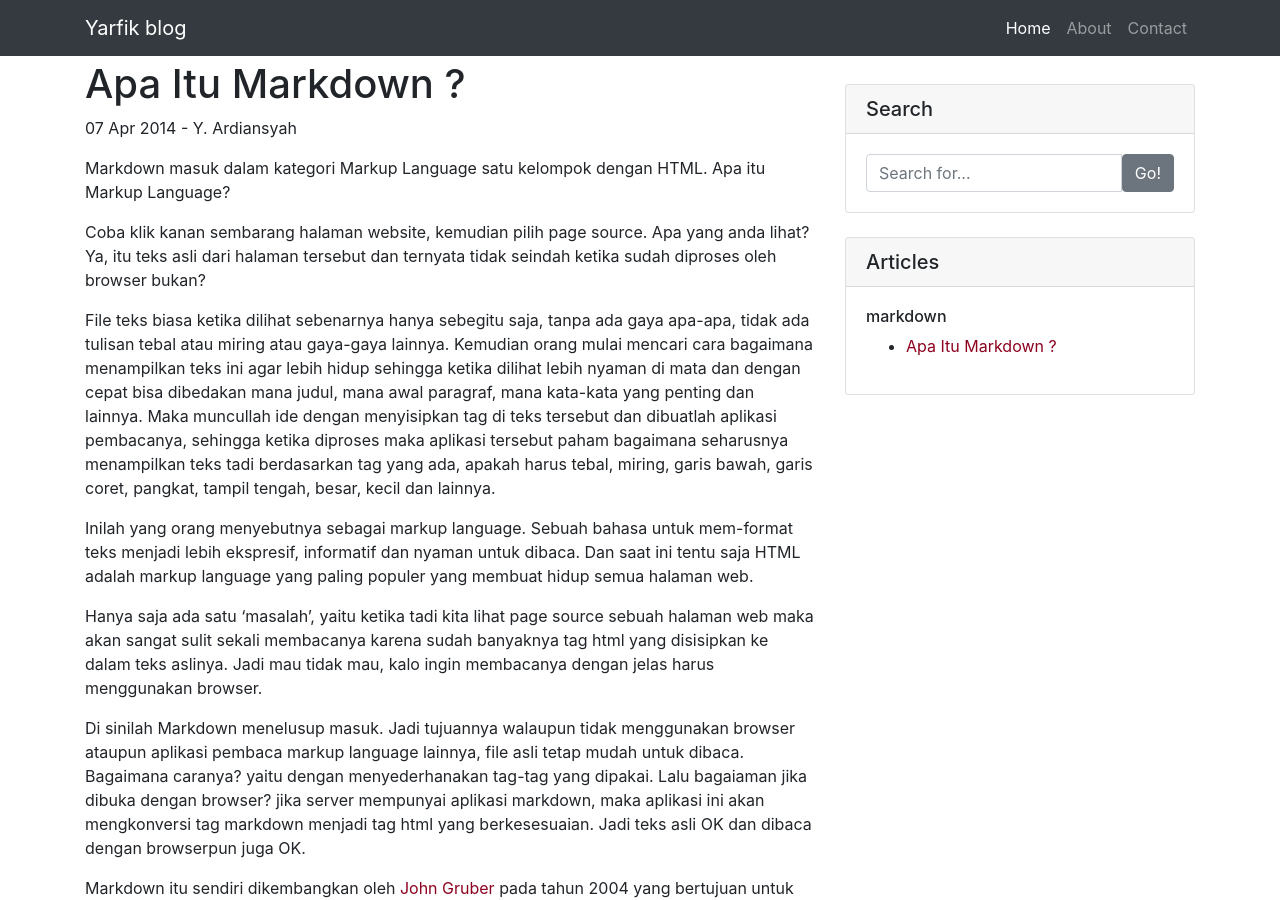
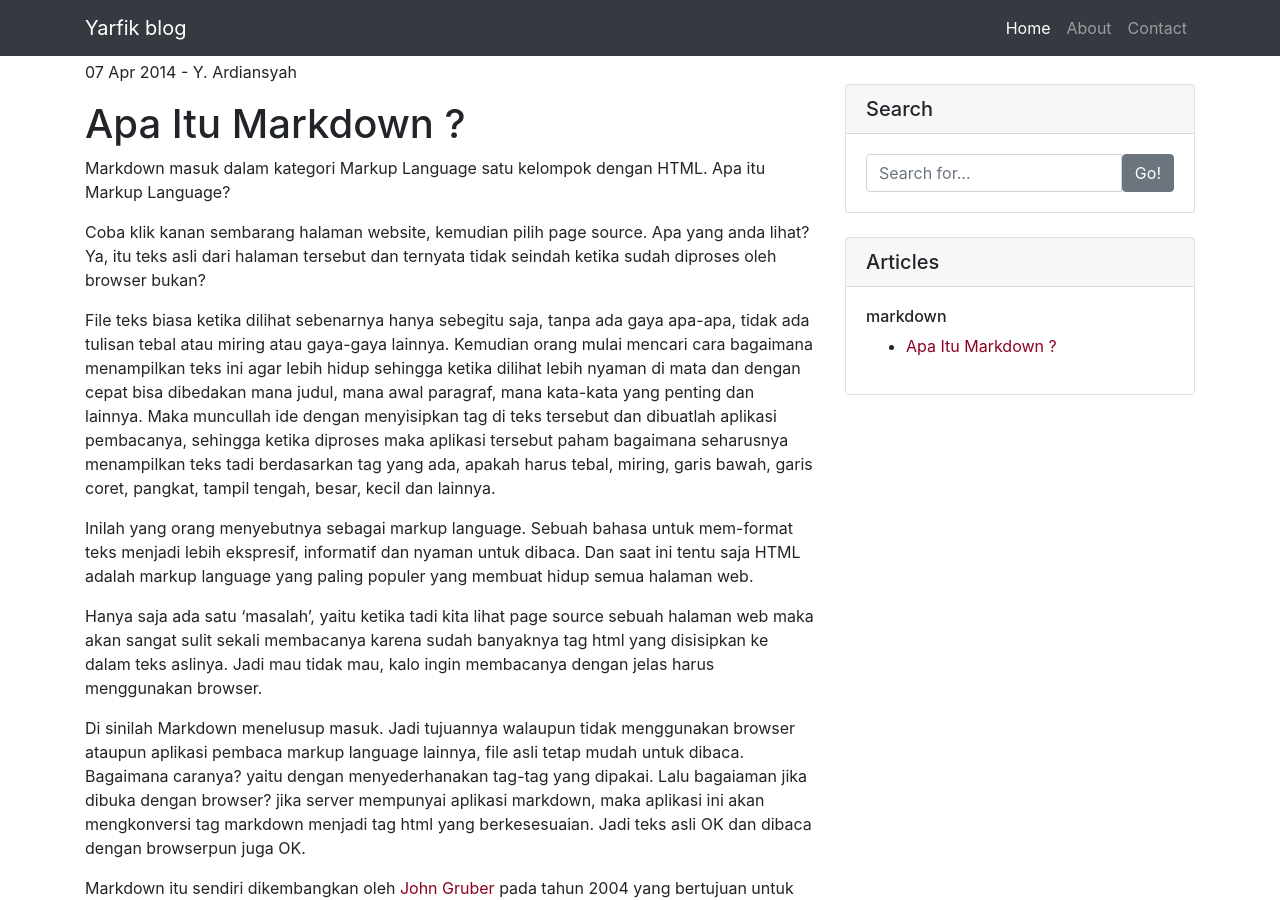
Before and after one commit to yarfik/yarfik.github.io, a Jekyll site: the page built from _posts/2014-04-07-Markdown.md, in a window 1280 px wide and 900 px high. Built offline with Jekyll 4.4.1, drawn with Linux system fonts in a browser that asks for light colours.

Commit message:
move the date above post title

```diff
--- a/_layouts/post.html
+++ b/_layouts/post.html
@@ -1,7 +1,7 @@
 ---
 layout: default
 ---
+<p>{{ page.date | date_to_string }} - {{ page.author }}</p>
 <h1>{{ page.title }}</h1>
-<p>{{ page.date | date_to_string }} - {{ page.author }}</p>
 
 {{ content }}
```
